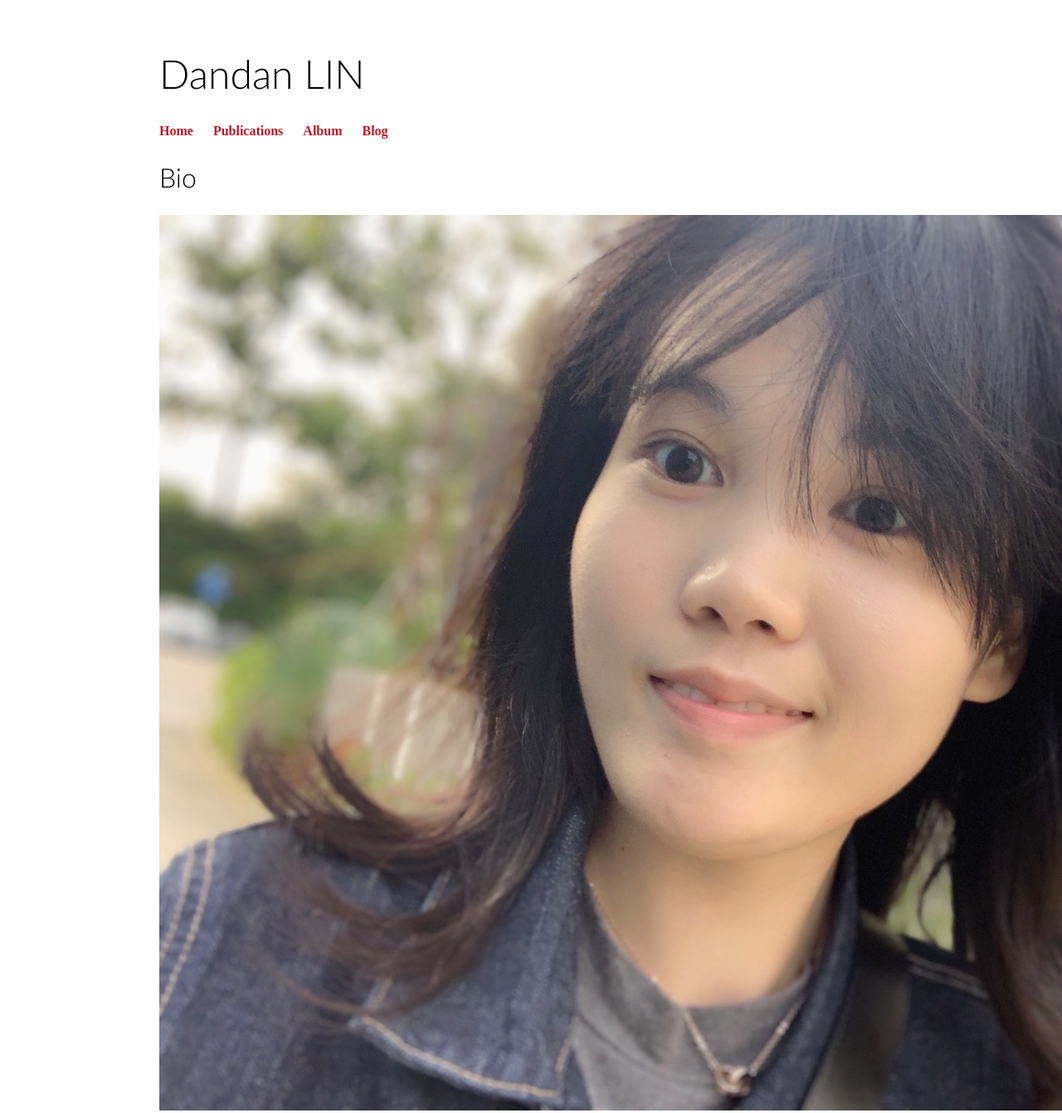
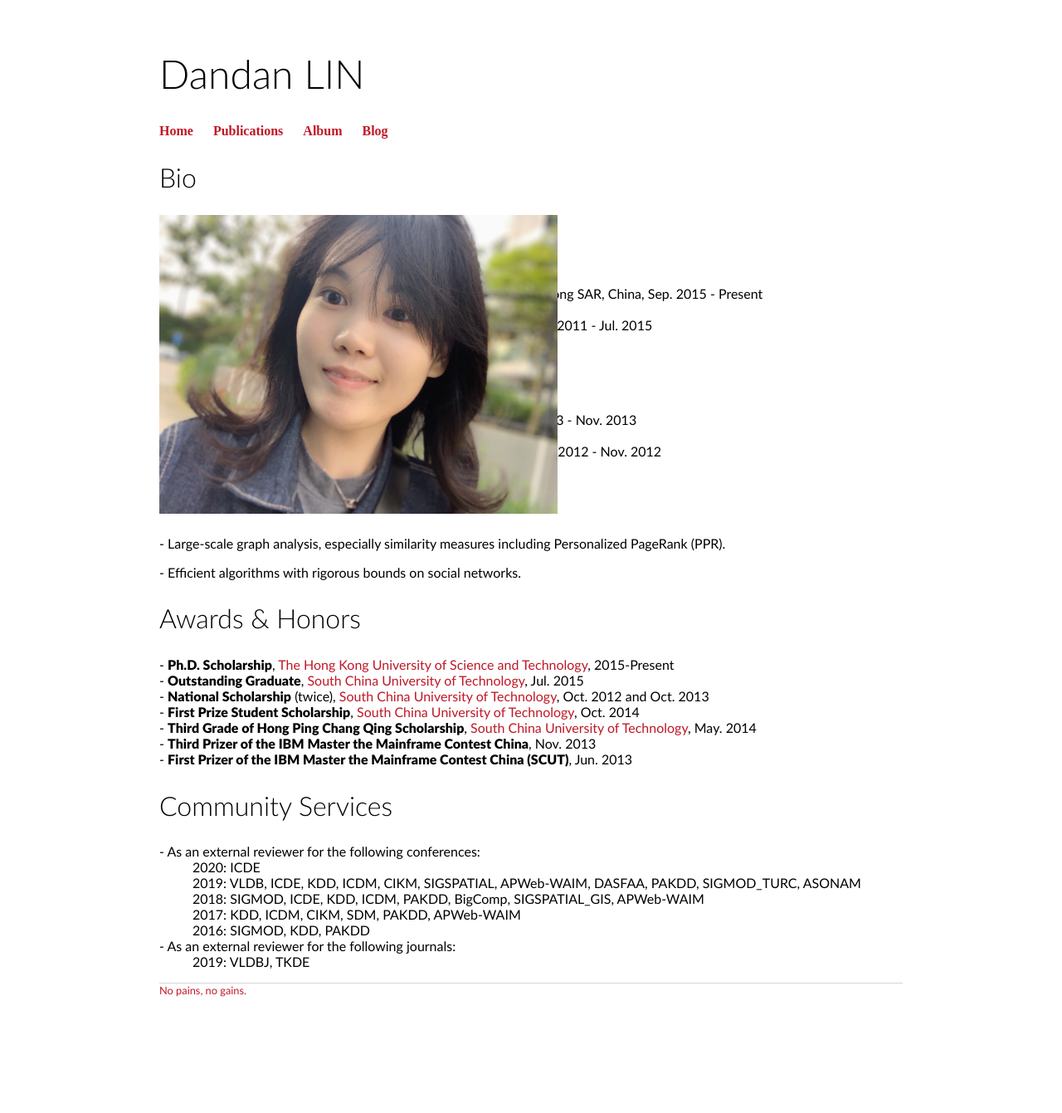
Before and after one commit to 2danlin/2danlin.github.io, a Jekyll site: the page built from index.html, in a window 1280 px wide. Shown: the whole page at 83% size. Built offline with Jekyll 4.4.1, drawn with Linux system fonts in a browser that asks for light colours; after the commit the page ends 1261 px from its top, so only the background shows below that.

Commit message:
Update index.html

```diff
--- a/index.html
+++ b/index.html
@@ -16,7 +16,7 @@
 
 		</div>
 		<div class="bio-right">
-			<img src="/img/home_img.jpeg"/>
+			<img src="/img/home_img.jpeg" width="480px"/>
 		</div>
 	</div>
 </div><!-- /.blurb -->
```
